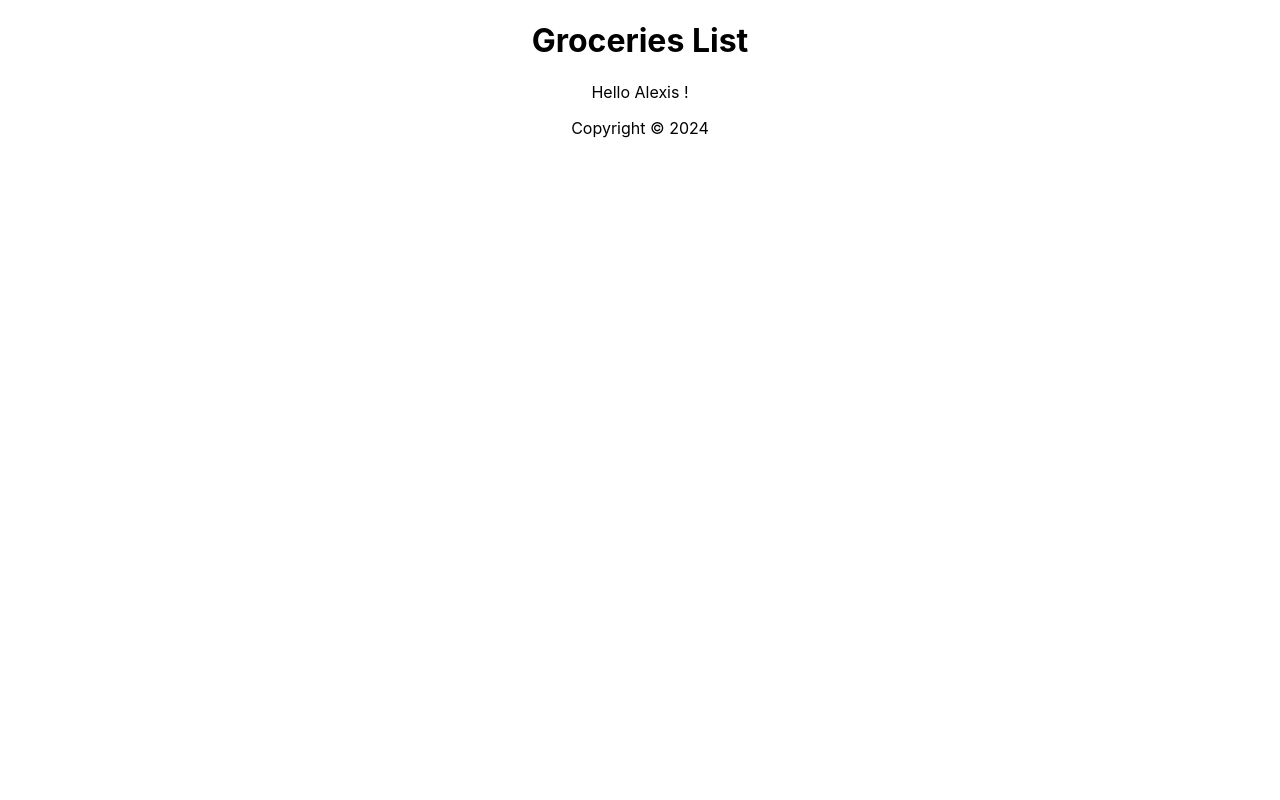
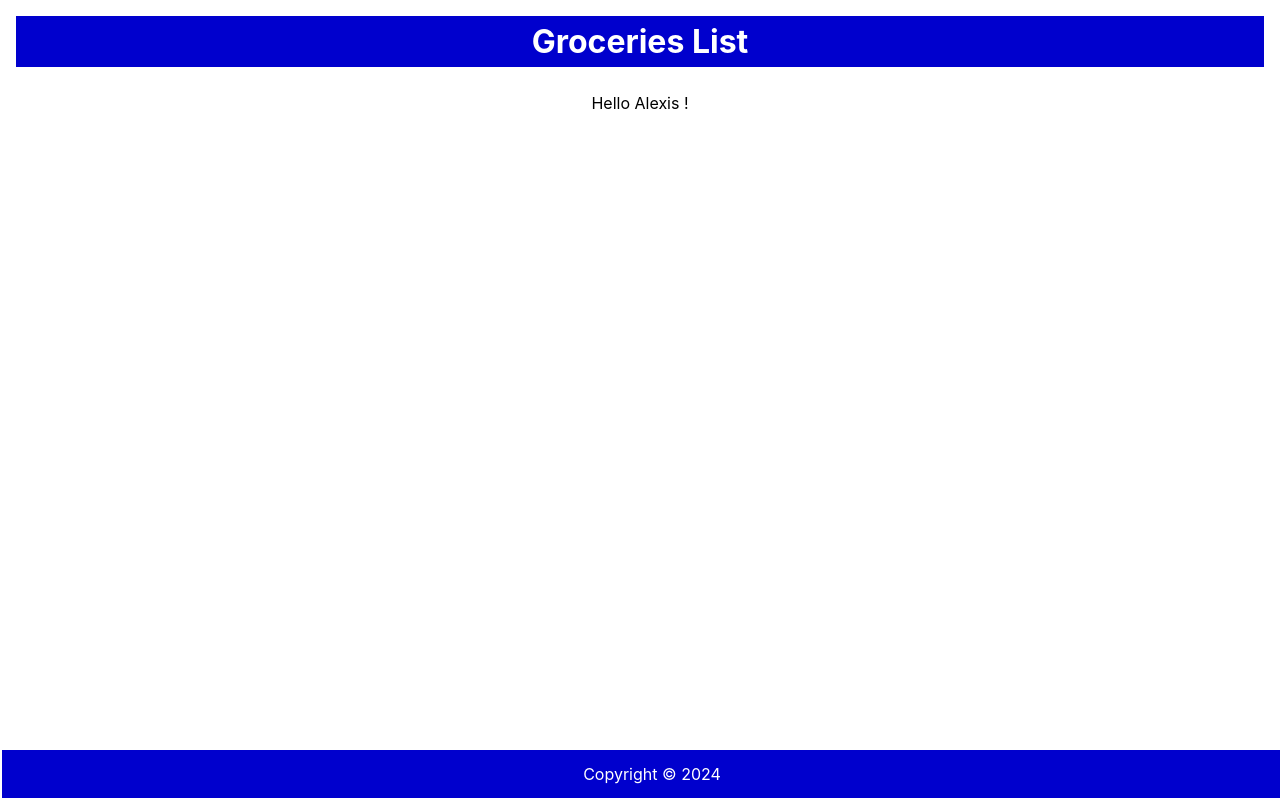
Before and after one commit to AlexisF27/react-robust-project, a React (Create React App) app in the folder exercicio1/: page / in a window 1280 px wide. Built offline with nearby package versions, Linux system fonts and the light colour scheme.

Commit message:
Adding css to each component

```diff
--- a/exercicio1/src/App.css
+++ /dev/null
@@ -1,38 +0,0 @@
-.App {
-  text-align: center;
-}
-
-.App-logo {
-  height: 40vmin;
-  pointer-events: none;
-}
-
-@media (prefers-reduced-motion: no-preference) {
-  .App-logo {
-    animation: App-logo-spin infinite 20s linear;
-  }
-}
-
-.App-header {
-  background-color: #282c34;
-  min-height: 100vh;
-  display: flex;
-  flex-direction: column;
-  align-items: center;
-  justify-content: center;
-  font-size: calc(10px + 2vmin);
-  color: white;
-}
-
-.App-link {
-  color: #61dafb;
-}
-
-@keyframes App-logo-spin {
-  from {
-    transform: rotate(0deg);
-  }
-  to {
-    transform: rotate(360deg);
-  }
-}
--- a/exercicio1/src/App.js
+++ b/exercicio1/src/App.js
@@ -1,4 +1,4 @@
-import './App.css';
+import './index.css';
 
 import Content from './Content';
 import Footer from './Footer';
@@ -7,9 +7,9 @@ import Header from './Header';
 function App() {
 
   return (
-    <div className="App">
+    <div >
       <Header/>
-      <Content/>
+      <Content className="content"/>
       <Footer/>
     </div>
   );
--- a/exercicio1/src/Content.js
+++ b/exercicio1/src/Content.js
@@ -1,13 +1,17 @@
 import React from 'react'
 
 const Content = () => {
+  const content = {
+    textAlign: 'center',
+    paddingTop: '20px'
+  }
   const handleNameChange = () => {
     const names = ['Alexis', 'Fernando', 'David'];
     const int = Math.floor(Math.random() * 3);
     return names[int];
   }
   return (
-    <main>
+    <main style={content}>
       <p>
         Hello {handleNameChange()} !
       </p>
--- a/exercicio1/src/Footer.js
+++ b/exercicio1/src/Footer.js
@@ -2,8 +2,18 @@ import React from 'react'
 
 const Footer = () => {
   const toDate = new Date();
+  const footer = {
+    position: "fixed",
+    bottom: "0",
+    left: "0",
+    width: "100%",
+    padding: "10px",
+    backgroundColor: 'mediumblue',
+    textAlign: 'center',
+    color: '#fff'
+  }
   return (
-    <footer>
+    <footer style={footer}>
       <p>
         Copyright &copy; {toDate.getFullYear()}
       </p>
--- a/exercicio1/src/Header.js
+++ b/exercicio1/src/Header.js
@@ -1,8 +1,13 @@
 import React from 'react'
 
 const Header = () => {
+  const header = {
+    backgroundColor: 'mediumblue',
+    color: '#fff',
+    textAlign: 'center'
+  }
   return (
-    <header>
+    <header style={header}>
       <h1>Groceries List</h1>
     </header>
   )
--- a/exercicio1/src/index.css
+++ b/exercicio1/src/index.css
@@ -11,3 +11,15 @@ code {
   font-family: source-code-pro, Menlo, Monaco, Consolas, 'Courier New',
     monospace;
 }
+
+* {
+  margin: 2px;
+  padding: 2px;
+}
+
+.content {
+  display: flex;
+  flex-direction: column;
+  justify-content: center;
+  align-items: center;
+}
```
Also changed, not shown: exercicio1/src/logo.svg (deleted).
